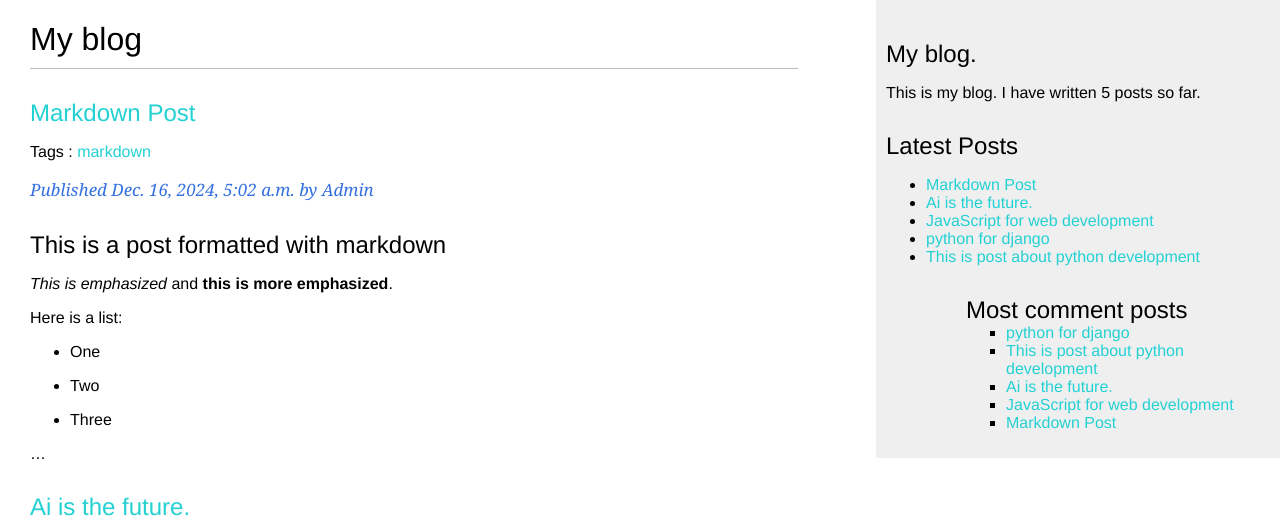
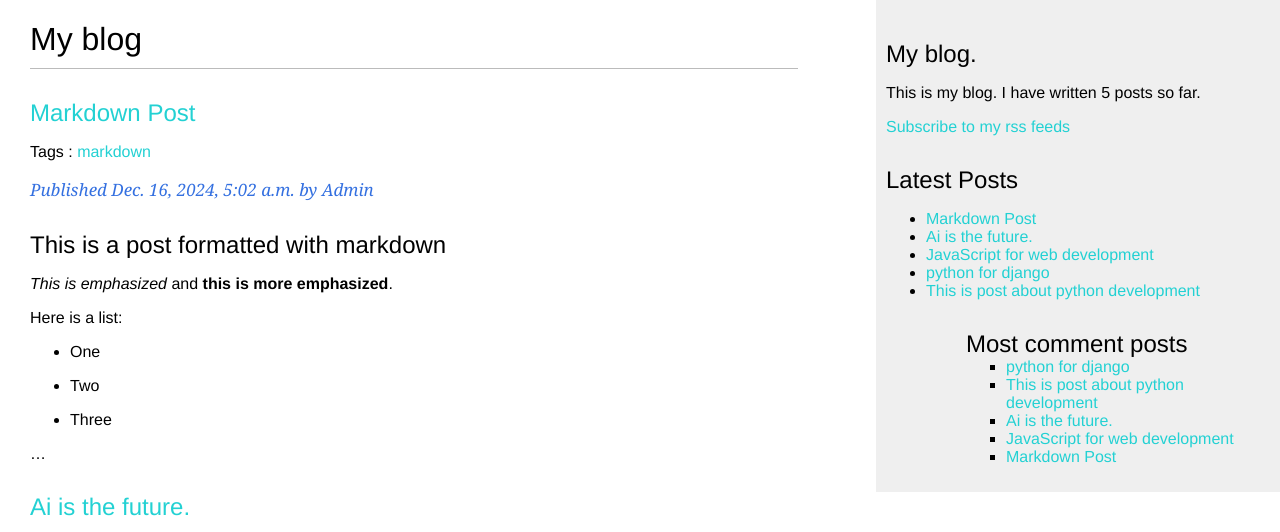
Before and after one commit to ABHISHEKGHARAMI/django-blog-1.0, a Django app: page /blog/ in a window 1280 px wide. Shown: the top 532 px of the page. Run offline with Django 5.2, Linux system fonts and the light colour scheme; data comes from the database, SQL or seed files in the repository; parts of the project's set-up code (start-up, migrations or seed data) failed here and were passed over.

Commit message:
Added the post feed for the user .

```diff
--- a/mysite/blog/templates/blog/base.html
+++ b/mysite/blog/templates/blog/base.html
@@ -31,6 +31,9 @@
             <p>This is my blog.
               I have written {% total_tags %} posts so far.
             </p>
+            <p>
+                <a href="{% url "blog:post_feed" %}">Subscribe to my rss feeds</a>
+            </p>
             <h2>Latest Posts</h2>
             {% show_latest_posts 3 %}
             <h2>Most comment posts</h2>
```
